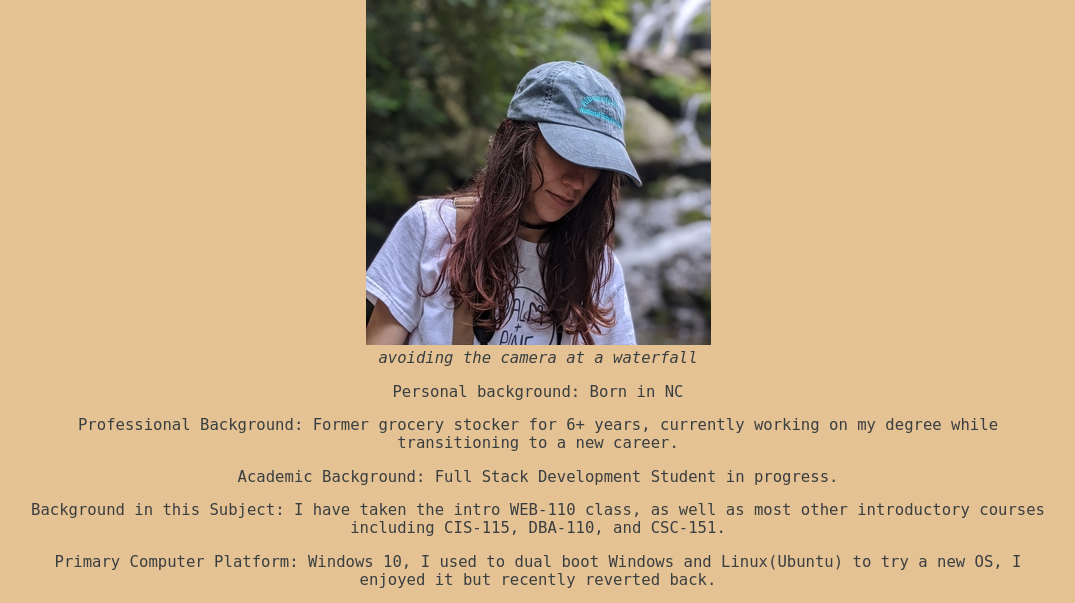
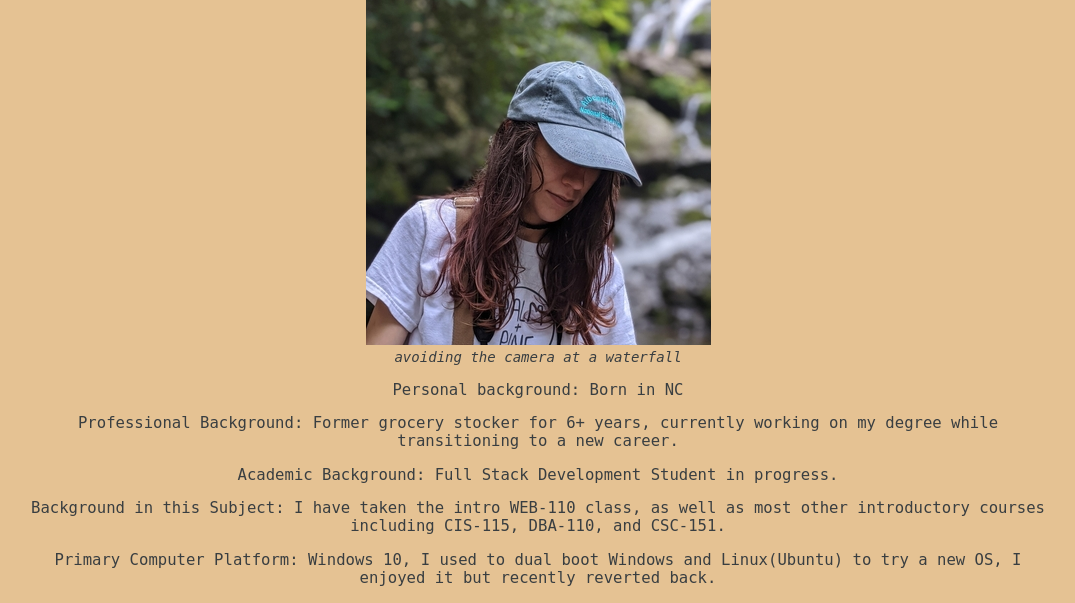
Before and after one commit to gwhitle/gwhitle.github.io, a PHP site: page /web115/introduction.html in a window 1280 px wide. Shown: the part 177-780 px from the top of the page, without its empty margins (102-1177 px from the left). Run offline with PHP 8.4, Linux system fonts and the light colour scheme.

Commit message:
updated figcap font size
updated figcap font size

```diff
--- a/web115/styles/default.css
+++ b/web115/styles/default.css
@@ -39,4 +39,5 @@ nav.menu {
 
 figcaption.waterfallImg {
     font-style: italic;
+    font-size: .9em;
 }
```
